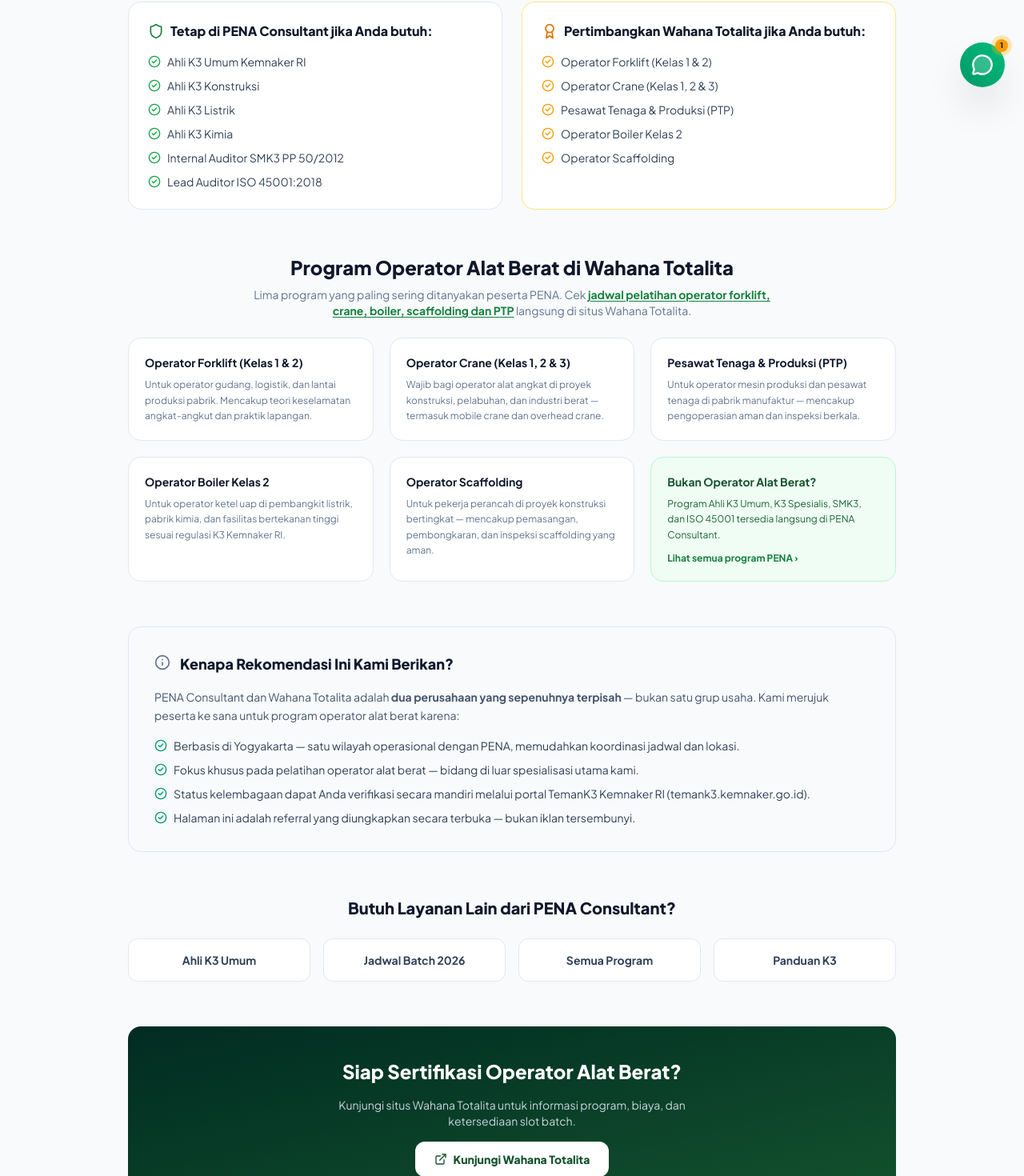
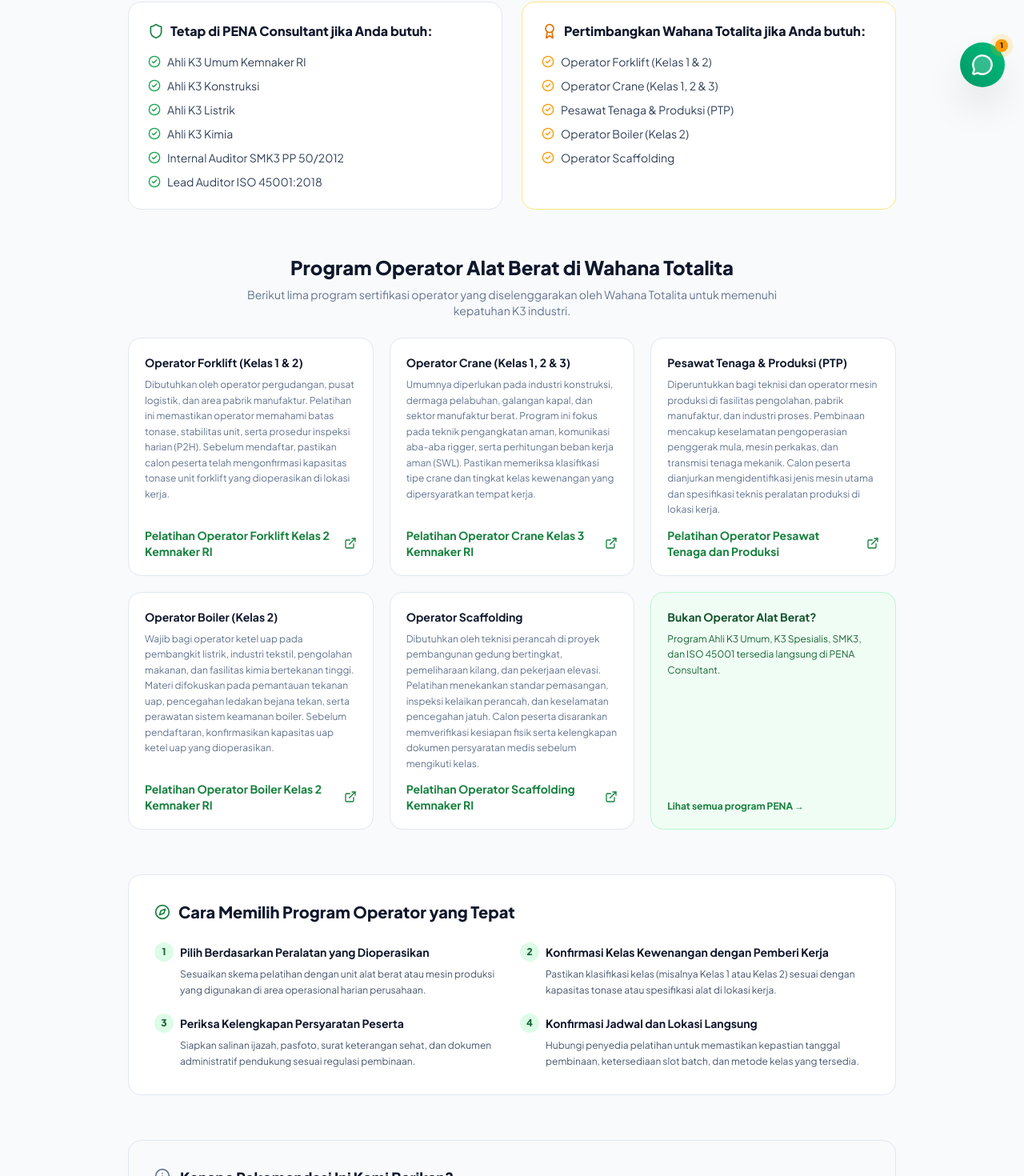
Before and after one commit to firmansyahmarva-bot/pena_next, a Next.js app: page /rekan-pelatihan in a window 1280 px wide. Shown: the part 667-2137 px from the top of the page at 80% size. Built offline with nearby package versions, Linux system fonts and the light colour scheme; no server answers.

Commit message:
Revise /rekan-pelatihan page with 5 restored program links, schedule CTA, and selection guide

```diff
--- a/app/rekan-pelatihan/page.tsx
+++ b/app/rekan-pelatihan/page.tsx
@@ -1,10 +1,12 @@
 import React from 'react';
 import type { Metadata } from 'next';
 import Link from 'next/link';
-import { Shield, Award, CheckCircle2, ExternalLink, Info } from 'lucide-react';
+import { Shield, Award, CheckCircle2, ExternalLink, Info, Calendar, Compass } from 'lucide-react';
 import { FaqJsonLd, BreadcrumbJsonLd } from '@/components/JsonLd';
 
-/* Metadata & Open Graph */
+/* ─────────────────────────────────────────────
+   Metadata & Open Graph
+───────────────────────────────────────────── */
 export const metadata: Metadata = {
   title: 'Rekan Pelatihan Operator Alat Berat — Wahana Totalita | PENA Consultant',
   description:
@@ -38,6 +40,9 @@
   },
 };
 
+/* ─────────────────────────────────────────────
+   Static FAQ Data
+───────────────────────────────────────────── */
 const FAQS = [
   {
     question: 'Apakah Wahana Totalita bagian dari PENA Consultant?',
@@ -65,32 +70,10 @@
   { name: 'Lead Auditor ISO 45001:2018', href: '/pelatihan/lead-auditor-iso-45001-2018' },
 ];
 
-const WAHANA_PROGRAMS = [
-  {
-    name: 'Operator Forklift (Kelas 1 & 2)',
-    desc: 'Untuk operator gudang, logistik, dan lantai produksi pabrik. Mencakup teori keselamatan angkat-angkut dan praktik lapangan.',
-  },
-  {
-    name: 'Operator Crane (Kelas 1, 2 & 3)',
-    desc: 'Wajib bagi operator alat angkat di proyek konstruksi, pelabuhan, dan industri berat — termasuk mobile crane dan overhead crane.',
-  },
-  {
-    name: 'Pesawat Tenaga & Produksi (PTP)',
-    desc: 'Untuk operator mesin produksi dan pesawat tenaga di pabrik manufaktur — mencakup pengoperasian aman dan inspeksi berkala.',
-  },
-  {
-    name: 'Operator Boiler Kelas 2',
-    desc: 'Untuk operator ketel uap di pembangkit listrik, pabrik kimia, dan fasilitas bertekanan tinggi sesuai regulasi K3 Kemnaker RI.',
-  },
-  {
-    name: 'Operator Scaffolding',
-    desc: 'Untuk pekerja perancah di proyek konstruksi bertingkat — mencakup pemasangan, pembongkaran, dan inspeksi scaffolding yang aman.',
-  },
-];
-
 export default function RekanPelatihanPage() {
   return (
     <>
+      {/* ── Structured Data ── */}
       <BreadcrumbJsonLd
         items={[
           { name: 'Beranda', url: 'https://penaconsultant.com' },
@@ -101,14 +84,14 @@
 
       <div className="py-12 max-w-5xl mx-auto px-4 sm:px-6 lg:px-8 space-y-14">
 
-        {/* BREADCRUMB */}
+        {/* ── BREADCRUMB ── */}
         <nav aria-label="Breadcrumb" className="text-xs text-slate-500 flex items-center gap-1.5">
           <Link href="/" className="hover:text-primary-700">Beranda</Link>
           <span>/</span>
           <span className="text-slate-700 font-semibold">Rekan Pelatihan</span>
         </nav>
 
-        {/* HERO */}
+        {/* ── HERO ── */}
         <section className="bg-white rounded-3xl border border-slate-200 shadow-sm p-8 sm:p-12 space-y-4">
           <span className="inline-flex items-center gap-2 text-xs font-bold uppercase tracking-widest text-primary-700 bg-primary-50 px-3 py-1.5 rounded-md">
             Rekomendasi Rekan Kerja
@@ -118,20 +101,12 @@
           </h1>
           <p className="text-slate-600 leading-relaxed max-w-3xl">
             PENA Consultant berfokus pada sertifikasi Ahli K3 Umum, K3 Spesialis, Auditor SMK3, dan ISO 45001.
-            Untuk pelatihan operator alat berat — forklift, crane, boiler, scaffolding, dan PTP — kami merekomendasikan{' '}
-            <a
-              href="https://wahanatotalita.com/"
-              target="_blank"
-              rel="noopener sponsored"
-              className="font-bold text-primary-700 underline underline-offset-2 hover:text-primary-900"
-            >
-              Wahana Totalita &#8212; lembaga pelatihan operator alat berat
-            </a>{' '}
-            yang berbasis di Yogyakarta dan berpengalaman di bidang tersebut.
+            Untuk pelatihan operator alat berat — forklift, crane, boiler, scaffolding, dan PTP — kami merekomendasikan Wahana Totalita,
+            mitra lembaga pelatihan K3 berbasis di Yogyakarta yang berpengalaman di bidang operasional alat berat tersebut.
           </p>
         </section>
 
-        {/* KAPAN PILIH SIAPA */}
+        {/* ── KAPAN PILIH SIAPA ── */}
         <section className="space-y-6">
           <div className="text-center space-y-2">
             <h2 className="text-2xl font-black text-slate-900">Kapan Sebaiknya Memilih Wahana Totalita?</h2>
@@ -139,7 +114,9 @@
               PENA Consultant dan Wahana Totalita adalah dua perusahaan yang terpisah dan saling melengkapi.
             </p>
           </div>
+
           <div className="grid grid-cols-1 md:grid-cols-2 gap-6">
+            {/* PENA Card */}
             <div className="bg-white rounded-2xl border border-slate-200 p-6 space-y-4">
               <h3 className="font-black text-slate-900 text-base flex items-center gap-2">
                 <Shield className="w-5 h-5 text-primary-700" />
@@ -154,16 +131,24 @@
                 ))}
               </ul>
             </div>
+
+            {/* Wahana Card */}
             <div className="bg-white rounded-2xl border border-amber-200 p-6 space-y-4">
               <h3 className="font-black text-slate-900 text-base flex items-center gap-2">
                 <Award className="w-5 h-5 text-amber-600" />
                 Pertimbangkan Wahana Totalita jika Anda butuh:
               </h3>
               <ul className="space-y-2.5">
-                {WAHANA_PROGRAMS.map((w) => (
-                  <li key={w.name} className="flex items-start gap-2 text-sm text-slate-700">
+                {[
+                  'Operator Forklift (Kelas 1 & 2)',
+                  'Operator Crane (Kelas 1, 2 & 3)',
+                  'Pesawat Tenaga & Produksi (PTP)',
+                  'Operator Boiler (Kelas 2)',
+                  'Operator Scaffolding',
+                ].map((item) => (
+                  <li key={item} className="flex items-start gap-2 text-sm text-slate-700">
                     <CheckCircle2 className="w-4 h-4 text-amber-500 shrink-0 mt-0.5" />
-                    <span>{w.name}</span>
+                    <span>{item}</span>
                   </li>
                 ))}
               </ul>
@@ -171,52 +156,183 @@
           </div>
         </section>
 
-        {/* PROGRAM DETAIL */}
+        {/* ── PROGRAM CARDS (5 Restored Program Links) ── */}
         <section className="space-y-6">
           <div className="text-center space-y-2">
             <h2 className="text-2xl font-black text-slate-900">Program Operator Alat Berat di Wahana Totalita</h2>
             <p className="text-sm text-slate-500 max-w-2xl mx-auto">
-              Lima program yang paling sering ditanyakan peserta PENA. Cek{' '}
+              Berikut lima program sertifikasi operator yang diselenggarakan oleh Wahana Totalita untuk memenuhi kepatuhan K3 industri.
+            </p>
+          </div>
+
+          <div className="grid grid-cols-1 sm:grid-cols-2 lg:grid-cols-3 gap-5">
+            {/* Card 1: Forklift */}
+            <div className="bg-white rounded-2xl border border-slate-200 p-5 flex flex-col justify-between hover:shadow-md transition-shadow">
+              <div className="space-y-2">
+                <h3 className="font-bold text-slate-900 text-sm">Operator Forklift (Kelas 1 &amp; 2)</h3>
+                <p className="text-xs text-slate-500 leading-relaxed">
+                  Dibutuhkan oleh operator pergudangan, pusat logistik, dan area pabrik manufaktur. Pelatihan ini memastikan operator memahami batas tonase, stabilitas unit, serta prosedur inspeksi harian (P2H). Sebelum mendaftar, pastikan calon peserta telah mengonfirmasi kapasitas tonase unit forklift yang dioperasikan di lokasi kerja.
+                </p>
+              </div>
               <a
-                href="https://wahanatotalita.com/jadwal/"
+                href="https://wahanatotalita.com/pelatihan/pelatihan-k3-operator-forklift-kelas-2-sertifikasi-kemnaker-ri/"
                 target="_blank"
                 rel="noopener sponsored"
-                className="font-bold text-primary-700 underline underline-offset-2 hover:text-primary-900"
+                className="inline-flex items-center gap-2 text-sm font-bold text-primary-700 hover:text-primary-900 hover:underline mt-3"
               >
-                jadwal pelatihan operator forklift, crane, boiler, scaffolding dan PTP
-              </a>{' '}
-              langsung di situs Wahana Totalita.
+                <span>Pelatihan Operator Forklift Kelas 2 Kemnaker RI</span>
+                <ExternalLink className="w-4 h-4 shrink-0" />
+              </a>
+            </div>
+
+            {/* Card 2: Crane */}
+            <div className="bg-white rounded-2xl border border-slate-200 p-5 flex flex-col justify-between hover:shadow-md transition-shadow">
+              <div className="space-y-2">
+                <h3 className="font-bold text-slate-900 text-sm">Operator Crane (Kelas 1, 2 &amp; 3)</h3>
+                <p className="text-xs text-slate-500 leading-relaxed">
+                  Umumnya diperlukan pada industri konstruksi, dermaga pelabuhan, galangan kapal, dan sektor manufaktur berat. Program ini fokus pada teknik pengangkatan aman, komunikasi aba-aba rigger, serta perhitungan beban kerja aman (SWL). Pastikan memeriksa klasifikasi tipe crane dan tingkat kelas kewenangan yang dipersyaratkan tempat kerja.
                 </p>
               </div>
-          <div className="grid grid-cols-1 sm:grid-cols-2 lg:grid-cols-3 gap-5">
-            {WAHANA_PROGRAMS.map((w) => (
-              <div key={w.name} className="bg-white rounded-2xl border border-slate-200 p-5 space-y-2 hover:shadow-md transition-shadow">
-                <h3 className="font-bold text-slate-900 text-sm">{w.name}</h3>
-                <p className="text-xs text-slate-500 leading-relaxed">{w.desc}</p>
+              <a
+                href="https://wahanatotalita.com/pelatihan/pelatihan-k3-operator-crane-kelas-3-sertifikasi-kemnaker-ri/"
+                target="_blank"
+                rel="noopener sponsored"
+                className="inline-flex items-center gap-2 text-sm font-bold text-primary-700 hover:text-primary-900 hover:underline mt-3"
+              >
+                <span>Pelatihan Operator Crane Kelas 3 Kemnaker RI</span>
+                <ExternalLink className="w-4 h-4 shrink-0" />
+              </a>
             </div>
-            ))}
-            <div className="bg-primary-50 rounded-2xl border border-primary-200 p-5 space-y-3 flex flex-col justify-between">
+
+            {/* Card 3: PTP */}
+            <div className="bg-white rounded-2xl border border-slate-200 p-5 flex flex-col justify-between hover:shadow-md transition-shadow">
+              <div className="space-y-2">
+                <h3 className="font-bold text-slate-900 text-sm">Pesawat Tenaga &amp; Produksi (PTP)</h3>
+                <p className="text-xs text-slate-500 leading-relaxed">
+                  Diperuntukkan bagi teknisi dan operator mesin produksi di fasilitas pengolahan, pabrik manufaktur, dan industri proses. Pembinaan mencakup keselamatan pengoperasian penggerak mula, mesin perkakas, dan transmisi tenaga mekanik. Calon peserta dianjurkan mengidentifikasi jenis mesin utama dan spesifikasi teknis peralatan produksi di lokasi kerja.
+                </p>
+              </div>
+              <a
+                href="https://wahanatotalita.com/pelatihan/pelatihan-operator-pesawat-tenaga-produksi-ptp/"
+                target="_blank"
+                rel="noopener sponsored"
+                className="inline-flex items-center gap-2 text-sm font-bold text-primary-700 hover:text-primary-900 hover:underline mt-3"
+              >
+                <span>Pelatihan Operator Pesawat Tenaga dan Produksi</span>
+                <ExternalLink className="w-4 h-4 shrink-0" />
+              </a>
+            </div>
+
+            {/* Card 4: Boiler */}
+            <div className="bg-white rounded-2xl border border-slate-200 p-5 flex flex-col justify-between hover:shadow-md transition-shadow">
+              <div className="space-y-2">
+                <h3 className="font-bold text-slate-900 text-sm">Operator Boiler (Kelas 2)</h3>
+                <p className="text-xs text-slate-500 leading-relaxed">
+                  Wajib bagi operator ketel uap pada pembangkit listrik, industri tekstil, pengolahan makanan, dan fasilitas kimia bertekanan tinggi. Materi difokuskan pada pemantauan tekanan uap, pencegahan ledakan bejana tekan, serta perawatan sistem keamanan boiler. Sebelum pendaftaran, konfirmasikan kapasitas uap ketel uap yang dioperasikan.
+                </p>
+              </div>
+              <a
+                href="https://wahanatotalita.com/pelatihan/pelatihan-k3-operator-boiler-kelas-2-sertifikasi-kemnaker-ri/"
+                target="_blank"
+                rel="noopener sponsored"
+                className="inline-flex items-center gap-2 text-sm font-bold text-primary-700 hover:text-primary-900 hover:underline mt-3"
+              >
+                <span>Pelatihan Operator Boiler Kelas 2 Kemnaker RI</span>
+                <ExternalLink className="w-4 h-4 shrink-0" />
+              </a>
+            </div>
+
+            {/* Card 5: Scaffolding */}
+            <div className="bg-white rounded-2xl border border-slate-200 p-5 flex flex-col justify-between hover:shadow-md transition-shadow">
+              <div className="space-y-2">
+                <h3 className="font-bold text-slate-900 text-sm">Operator Scaffolding</h3>
+                <p className="text-xs text-slate-500 leading-relaxed">
+                  Dibutuhkan oleh teknisi perancah di proyek pembangunan gedung bertingkat, pemeliharaan kilang, dan pekerjaan elevasi. Pelatihan menekankan standar pemasangan, inspeksi kelaikan perancah, dan keselamatan pencegahan jatuh. Calon peserta disarankan memverifikasi kesiapan fisik serta kelengkapan dokumen persyaratan medis sebelum mengikuti kelas.
+                </p>
+              </div>
+              <a
+                href="https://wahanatotalita.com/pelatihan/pelatihan-k3-operator-scaffolding-sertifikasi-kemnaker-ri/"
+                target="_blank"
+                rel="noopener sponsored"
+                className="inline-flex items-center gap-2 text-sm font-bold text-primary-700 hover:text-primary-900 hover:underline mt-3"
+              >
+                <span>Pelatihan Operator Scaffolding Kemnaker RI</span>
+                <ExternalLink className="w-4 h-4 shrink-0" />
+              </a>
+            </div>
+
+            {/* Card 6: PENA Internal Link Card */}
+            <div className="bg-primary-50 rounded-2xl border border-primary-200 p-5 flex flex-col justify-between">
               <div className="space-y-2">
                 <h3 className="font-bold text-primary-900 text-sm">Bukan Operator Alat Berat?</h3>
                 <p className="text-xs text-primary-800 leading-relaxed">
                   Program Ahli K3 Umum, K3 Spesialis, SMK3, dan ISO 45001 tersedia langsung di PENA Consultant.
                 </p>
               </div>
-              <Link href="/pelatihan" className="inline-flex items-center gap-1 text-xs font-bold text-primary-700 hover:underline">
-                Lihat semua program PENA &#8250;
+              <Link
+                href="/pelatihan"
+                className="inline-flex items-center gap-1 text-xs font-bold text-primary-700 hover:underline mt-3"
+              >
+                Lihat semua program PENA →
               </Link>
             </div>
           </div>
         </section>
 
-        {/* DISCLOSURE */}
+        {/* ── NEW SECTION: Cara Memilih Program Operator yang Tepat ── */}
+        <section className="bg-white rounded-2xl border border-slate-200 p-6 sm:p-8 space-y-6">
+          <div className="flex items-center gap-2.5">
+            <Compass className="w-5 h-5 text-primary-700" />
+            <h2 className="text-xl font-black text-slate-900">Cara Memilih Program Operator yang Tepat</h2>
+          </div>
+          <div className="grid grid-cols-1 sm:grid-cols-2 gap-5 text-sm text-slate-600">
+            <div className="space-y-1.5">
+              <h3 className="font-bold text-slate-900 flex items-center gap-2">
+                <span className="w-6 h-6 rounded-full bg-primary-100 text-primary-800 font-black text-xs flex items-center justify-center">1</span>
+                Pilih Berdasarkan Peralatan yang Dioperasikan
+              </h3>
+              <p className="text-xs text-slate-600 leading-relaxed pl-8">
+                Sesuaikan skema pelatihan dengan unit alat berat atau mesin produksi yang digunakan di area operasional harian perusahaan.
+              </p>
+            </div>
+            <div className="space-y-1.5">
+              <h3 className="font-bold text-slate-900 flex items-center gap-2">
+                <span className="w-6 h-6 rounded-full bg-primary-100 text-primary-800 font-black text-xs flex items-center justify-center">2</span>
+                Konfirmasi Kelas Kewenangan dengan Pemberi Kerja
+              </h3>
+              <p className="text-xs text-slate-600 leading-relaxed pl-8">
+                Pastikan klasifikasi kelas (misalnya Kelas 1 atau Kelas 2) sesuai dengan kapasitas tonase atau spesifikasi alat di lokasi kerja.
+              </p>
+            </div>
+            <div className="space-y-1.5">
+              <h3 className="font-bold text-slate-900 flex items-center gap-2">
+                <span className="w-6 h-6 rounded-full bg-primary-100 text-primary-800 font-black text-xs flex items-center justify-center">3</span>
+                Periksa Kelengkapan Persyaratan Peserta
+              </h3>
+              <p className="text-xs text-slate-600 leading-relaxed pl-8">
+                Siapkan salinan ijazah, pasfoto, surat keterangan sehat, dan dokumen administratif pendukung sesuai regulasi pembinaan.
+              </p>
+            </div>
+            <div className="space-y-1.5">
+              <h3 className="font-bold text-slate-900 flex items-center gap-2">
+                <span className="w-6 h-6 rounded-full bg-primary-100 text-primary-800 font-black text-xs flex items-center justify-center">4</span>
+                Konfirmasi Jadwal dan Lokasi Langsung
+              </h3>
+              <p className="text-xs text-slate-600 leading-relaxed pl-8">
+                Hubungi penyedia pelatihan untuk memastikan kepastian tanggal pembinaan, ketersediaan slot batch, dan metode kelas yang tersedia.
+              </p>
+            </div>
+          </div>
+        </section>
+
+        {/* ── DISCLOSURE ── */}
         <section className="bg-slate-50 rounded-2xl border border-slate-200 p-6 sm:p-8 space-y-4">
           <div className="flex items-start gap-3">
             <Info className="w-5 h-5 text-slate-500 shrink-0 mt-0.5" />
             <h2 className="text-lg font-black text-slate-900">Kenapa Rekomendasi Ini Kami Berikan?</h2>
           </div>
           <p className="text-sm text-slate-600 leading-relaxed">
-            PENA Consultant dan Wahana Totalita adalah <strong>dua perusahaan yang sepenuhnya terpisah</strong> &#8212;
+            PENA Consultant dan Wahana Totalita adalah <strong>dua perusahaan yang sepenuhnya terpisah</strong> —
             bukan satu grup usaha. Kami merujuk peserta ke sana untuk program operator alat berat karena:
           </p>
           <ul className="space-y-2.5">
@@ -234,9 +350,11 @@
           </ul>
         </section>
 
-        {/* INTERNAL LINKS */}
+        {/* ── INTERNAL LINKS BACK TO PENA ── */}
         <section className="space-y-6">
-          <h2 className="text-xl font-black text-slate-900 text-center">Butuh Layanan Lain dari PENA Consultant?</h2>
+          <h2 className="text-xl font-black text-slate-900 text-center">
+            Butuh Layanan Lain dari PENA Consultant?
+          </h2>
           <div className="grid grid-cols-2 sm:grid-cols-4 gap-4">
             {[
               { label: 'Ahli K3 Umum', href: '/pelatihan/ahli-k3-umum' },
@@ -255,24 +373,27 @@
           </div>
         </section>
 
-        {/* CTA */}
+        {/* ── BOTTOM CTA (1 Schedule Link, Zero Homepage Link) ── */}
         <section className="bg-gradient-to-br from-primary-950 to-primary-900 rounded-2xl p-8 sm:p-10 text-center space-y-4">
           <h2 className="text-2xl font-black text-white">Siap Sertifikasi Operator Alat Berat?</h2>
-          <p className="text-slate-300 text-sm max-w-lg mx-auto">
-            Kunjungi situs Wahana Totalita untuk informasi program, biaya, dan ketersediaan slot batch.
+          <p className="text-slate-300 text-sm max-w-xl mx-auto leading-relaxed">
+            Pengunjung dapat memeriksa jadwal pembinaan terbaru, tanggal pelaksanaan, lokasi kelas, serta ketersediaan slot pendaftaran langsung melalui halaman jadwal resmi Wahana Totalita.
           </p>
+          <div>
             <a
-            href="https://wahanatotalita.com/"
+              href="https://wahanatotalita.com/jadwal/"
               target="_blank"
               rel="noopener sponsored"
-            className="inline-flex items-center gap-2 bg-white text-primary-900 font-black text-sm px-6 py-3 rounded-xl hover:bg-primary-50 transition-colors shadow"
+              className="inline-flex items-center gap-2 bg-white text-primary-900 font-black text-sm px-6 py-3.5 rounded-xl hover:bg-primary-50 transition-colors shadow"
             >
-            <ExternalLink className="w-4 h-4" />
-            Kunjungi Wahana Totalita
+              <Calendar className="w-4 h-4 text-primary-700" />
+              <span>Lihat Jadwal Pelatihan Operator Terbaru</span>
+              <ExternalLink className="w-4 h-4 text-primary-700" />
             </a>
+          </div>
         </section>
 
-        {/* FAQ */}
+        {/* ── FAQ ── */}
         <section className="space-y-6">
           <h2 className="text-2xl font-black text-slate-900 text-center">Pertanyaan Umum</h2>
           <div className="space-y-3 max-w-3xl mx-auto">
```
Lines whose indentation alone changed are shown as unchanged.
